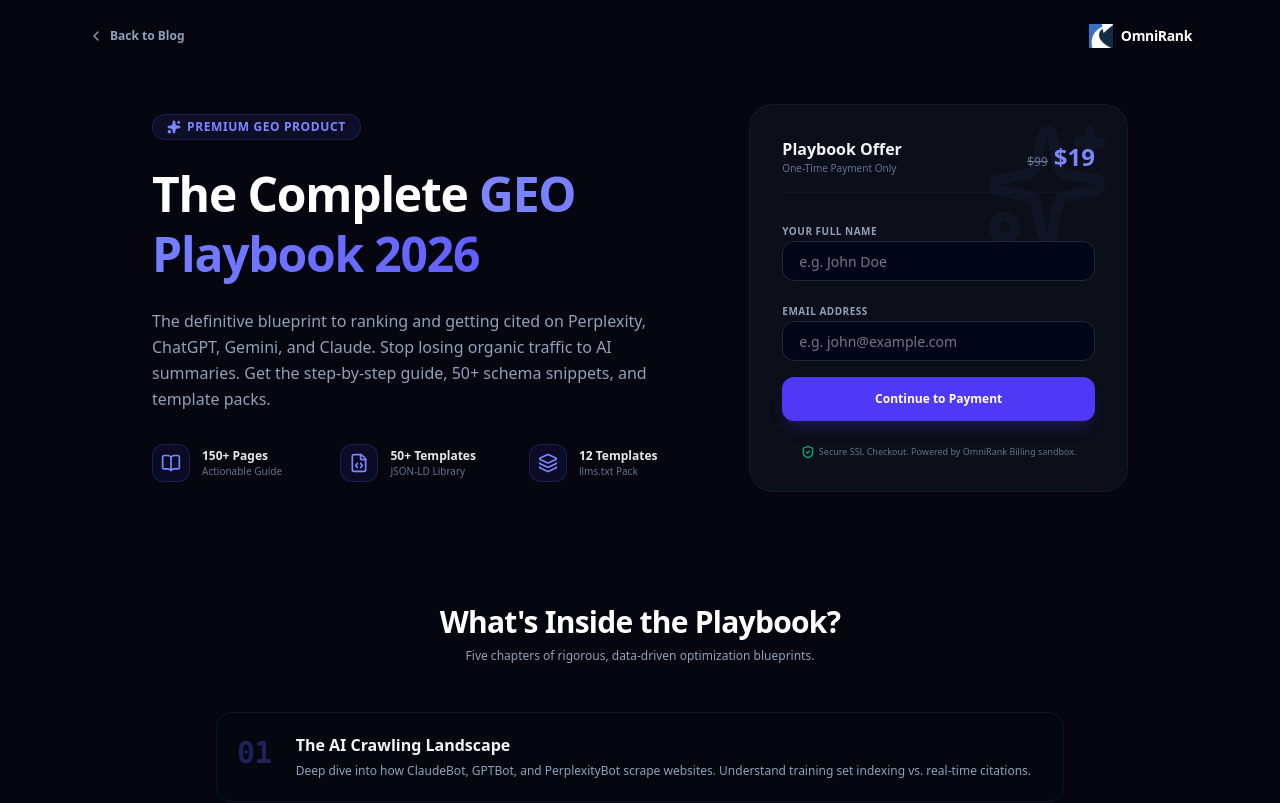
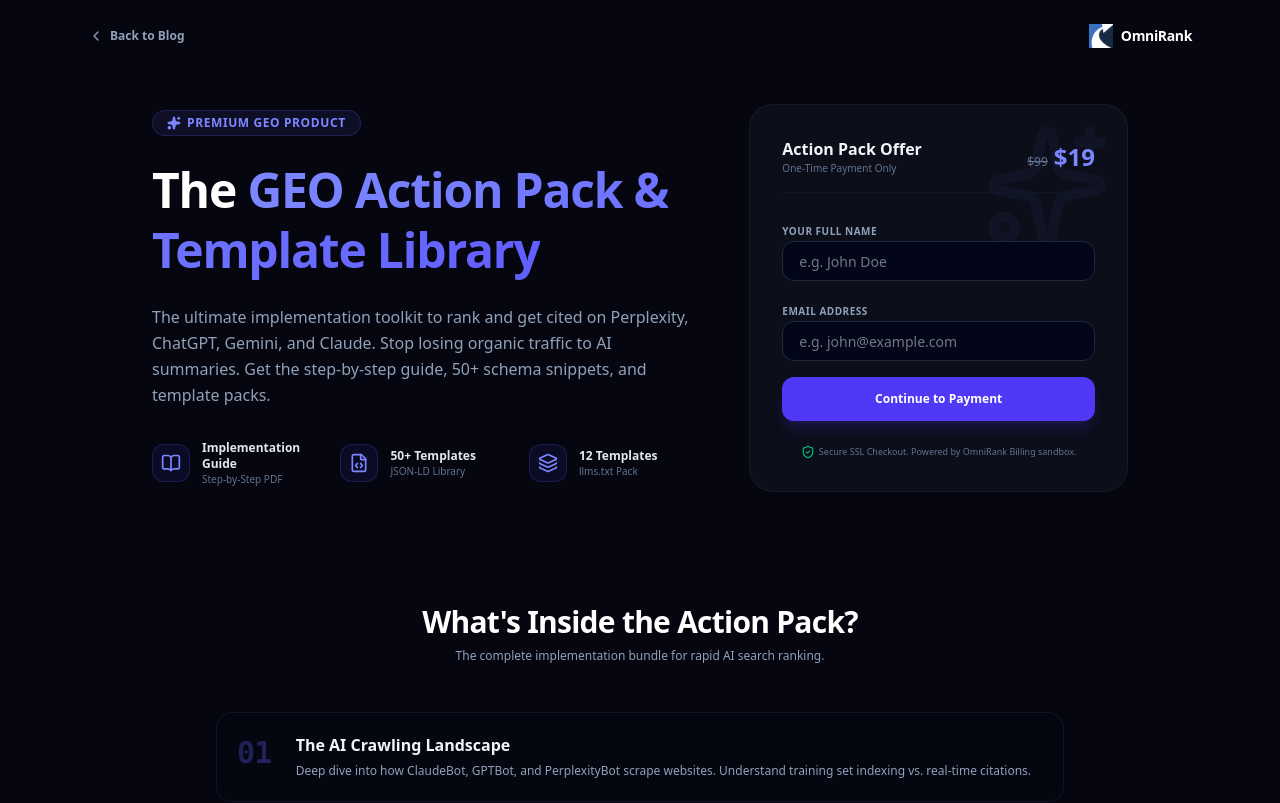
Before and after one commit to visualmulia/omni-rank, a Next.js app: page /offers/geo-playbook in a window 1280 px wide. Shown: the top 803 px of the page. Built offline with nearby package versions, Linux system fonts and the light colour scheme.

Commit message:
feat: update OTO offer copywriting for GEO Action Pack & Template Library branding

```diff
--- a/src/app/offers/geo-playbook/page.tsx
+++ b/src/app/offers/geo-playbook/page.tsx
@@ -99,10 +99,10 @@ export default function PlaybookOfferPage() {
           </div>
 
           <h1 className="text-4xl md:text-5xl font-black text-white tracking-tight leading-tight">
-            The Complete <span className="bg-gradient-to-r from-indigo-400 to-indigo-500 bg-clip-text text-transparent">GEO Playbook 2026</span>
+            The <span className="bg-gradient-to-r from-indigo-400 to-indigo-500 bg-clip-text text-transparent">GEO Action Pack & Template Library</span>
           </h1>
           <p className="text-sm md:text-base text-slate-400 leading-relaxed">
-            The definitive blueprint to ranking and getting cited on Perplexity, ChatGPT, Gemini, and Claude. Stop losing organic traffic to AI summaries. Get the step-by-step guide, 50+ schema snippets, and template packs.
+            The ultimate implementation toolkit to rank and get cited on Perplexity, ChatGPT, Gemini, and Claude. Stop losing organic traffic to AI summaries. Get the step-by-step guide, 50+ schema snippets, and template packs.
           </p>
 
           <div className="grid grid-cols-1 sm:grid-cols-3 gap-4 pt-2">
@@ -111,8 +111,8 @@ export default function PlaybookOfferPage() {
                 <BookOpen className="h-5 w-5" />
               </div>
               <div>
-                <h4 className="text-xs font-bold text-slate-200">150+ Pages</h4>
-                <p className="text-[10px] text-slate-500">Actionable Guide</p>
+                <h4 className="text-xs font-bold text-slate-200">Implementation Guide</h4>
+                <p className="text-[10px] text-slate-500">Step-by-Step PDF</p>
               </div>
             </div>
 
@@ -153,7 +153,7 @@ export default function PlaybookOfferPage() {
                 <div className="space-y-2">
                   <h3 className="font-extrabold text-xl text-slate-100">Purchase Successful!</h3>
                   <p className="text-xs text-slate-400 leading-relaxed max-w-xs mx-auto">
-                    Thank you for your order, <strong>{name}</strong>. We have sent a download link for the **GEO Premium Playbook 2026** directly to <strong>{email}</strong>.
+                    Thank you for your order, <strong>{name}</strong>. We have sent a download link for the **GEO Action Pack & Template Library 2026** directly to <strong>{email}</strong>.
                   </p>
                 </div>
                 <div className="pt-4">
@@ -170,7 +170,7 @@ export default function PlaybookOfferPage() {
               <div className="space-y-6 relative z-10">
                 <div className="flex justify-between items-center border-b border-slate-900 pb-4">
                   <div>
-                    <h3 className="font-extrabold text-base text-slate-100">Playbook Offer</h3>
+                    <h3 className="font-extrabold text-base text-slate-100">Action Pack Offer</h3>
                     <p className="text-[10px] text-slate-500">One-Time Payment Only</p>
                   </div>
                   <div className="text-right">
@@ -299,8 +299,8 @@ export default function PlaybookOfferPage() {
       {/* Book Modules Details */}
       <section className="max-w-4xl mx-auto px-6 pt-28 space-y-12 select-none">
         <div className="text-center space-y-2">
-          <h2 className="text-2xl md:text-3xl font-black text-white tracking-tight">What's Inside the Playbook?</h2>
-          <p className="text-xs text-slate-400">Five chapters of rigorous, data-driven optimization blueprints.</p>
+          <h2 className="text-2xl md:text-3xl font-black text-white tracking-tight">What's Inside the Action Pack?</h2>
+          <p className="text-xs text-slate-400">The complete implementation bundle for rapid AI search ranking.</p>
         </div>
 
         <div className="space-y-6">
@@ -329,7 +329,7 @@ export default function PlaybookOfferPage() {
           </div>
           <h3 className="text-lg font-bold text-white">100% Risk-Free 30-Day Guarantee</h3>
           <p className="text-xs text-slate-400 leading-relaxed max-w-lg mx-auto">
-            Try the GEO Premium Playbook 2026 for 30 days. Read the strategies, copy the JSON-LD schemas, and implement the llms.txt configs. If you do not see your brand get cited by AI search bots or rank on Perplexity, contact support for a full, prompt refund.
+            Try the GEO Action Pack & Template Library 2026 for 30 days. Read the strategies, copy the JSON-LD schemas, and implement the templates. If you do not feel it gave you the exact step-by-step blueprint and templates to optimize your website for AI search, contact support for a full, prompt refund.
           </p>
         </div>
       </section>
```
